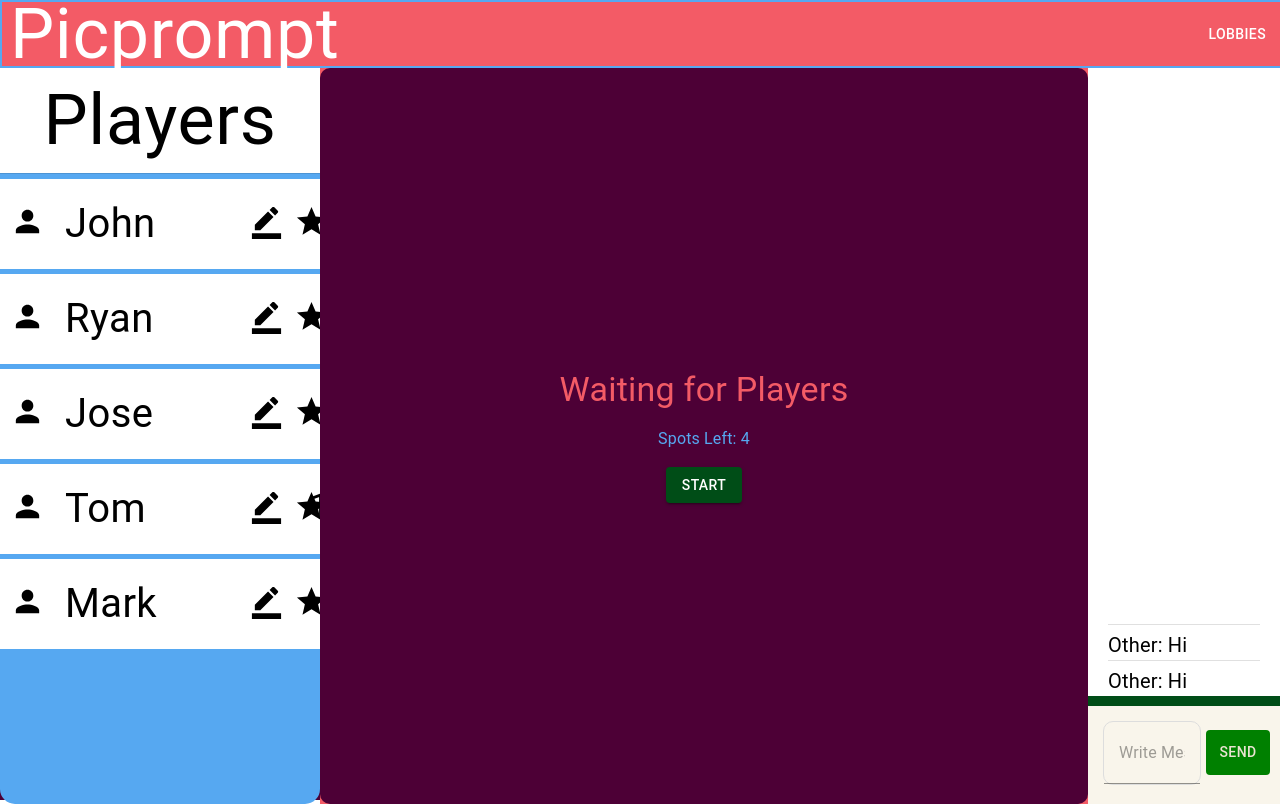
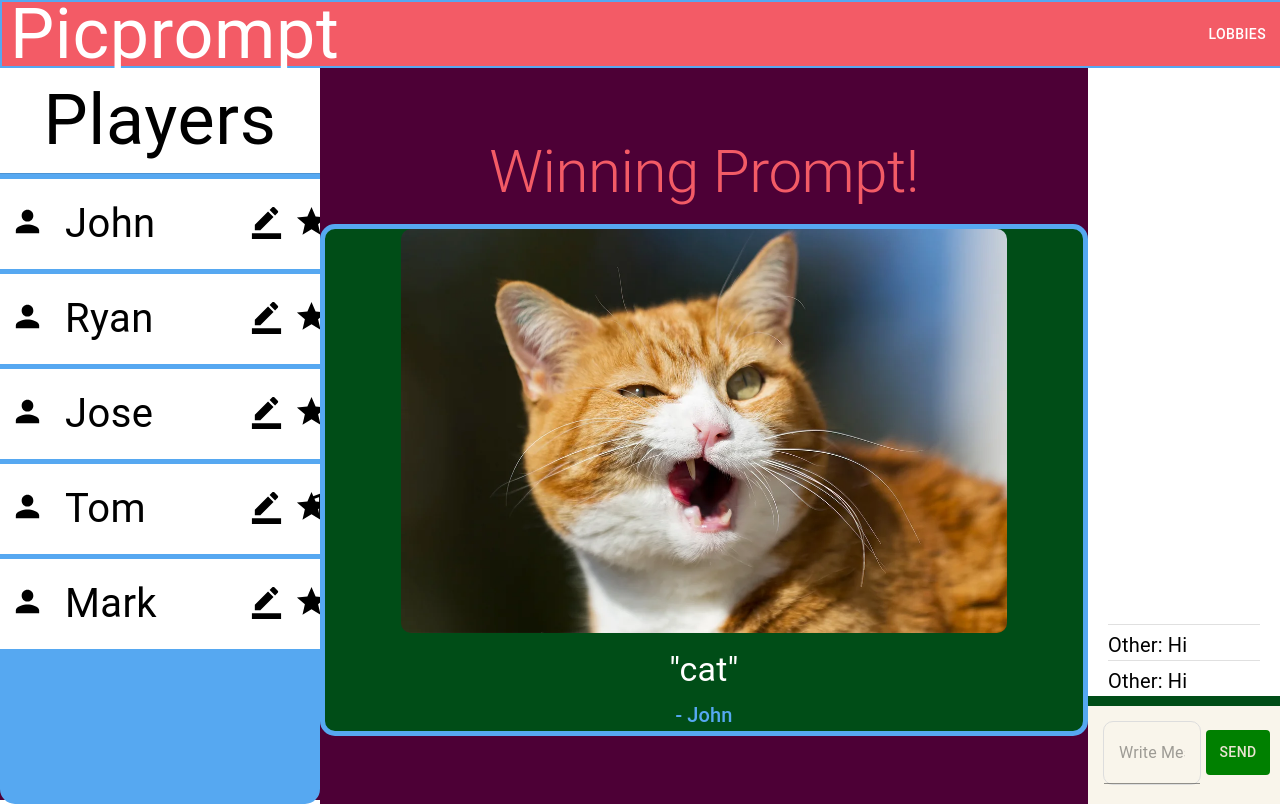
Before and after one commit to dohnnie/se-project, a React (Vite) app in the folder frontend/: page /game in a window 1280 px wide. Built offline with nearby package versions, Linux system fonts and the light colour scheme; no server answers.

Commit message:
Winning Prompt Page Added
Added WinningVoteArea.tsx to display the winning prompt guess for the round.

```diff
--- a/frontend/src/components/GamePage.tsx
+++ b/frontend/src/components/GamePage.tsx
@@ -7,9 +7,9 @@ import ChatFooter from './ChatFooter';
 import GameArea from './GameArea';
 import VotingArea from './VotingArea';
 import WaitingArea from './WaitingArea';
-//import WinningVoteArea from './WinningVoteArea';
+import WinningVoteArea from './WinningVoteArea';
 
-const GamePage = ({ socket, status = 0 }) => {
+const GamePage = ({ socket, status = 5 }) => {
     const navigate = useNavigate();
 
     const playerList = [
@@ -38,8 +38,8 @@ const GamePage = ({ socket, status = 0 }) => {
                 return <WaitingArea/>;
             case 4:
                 return <VotingArea prompts={answers} />;
-                /*case 5:
-                return <WinningVoteArea/>;*/
+                case 5:
+                return <WinningVoteArea winningPrompt={answers[0]} winnerName={playerList[0].name}/>;
             default:
                 return <GameArea status={status} />;
         }
@@ -59,7 +59,8 @@ const GamePage = ({ socket, status = 0 }) => {
                 sx={{
                     bgcolor: '#F35B66',
                     minHeight: '8vh',
-                    minWidth: '100%',
+                    maxHeight: '8vh',
+                    minWidth: '100vw',
                     border: 2,
                     borderColor: '#56A8F1',
                     display: 'flex',
@@ -96,6 +97,7 @@ const GamePage = ({ socket, status = 0 }) => {
                     display: "flex",
                     flexDirection: "row",
                     minHeight: '92vh',
+                    maxHeight: '92vh',
                     minWidth: '100vw',
                     maxWidth: '100vw',
                 }}>
@@ -103,6 +105,7 @@ const GamePage = ({ socket, status = 0 }) => {
                     sx={{
                         bgcolor: '#56A8F1',
                         minHeight: '92vh',
+                        maxHeight: '92vh',
                         minWidth: '10vw',
                         borderRadius: '15px',
                     }}
@@ -126,8 +129,9 @@ const GamePage = ({ socket, status = 0 }) => {
                     sx={{
                         bgcolor: '#F35B66',
                         minHeight: '92vh',
+                        maxHeight: '92vh',
                         minWidth: '60vw',
-                        maxWidth: '60%',
+                        maxWidth: '60vw',
                         flexGrow: 1,
                         justifyConent: "center",
                         alignItems: "center",
@@ -141,8 +145,9 @@ const GamePage = ({ socket, status = 0 }) => {
                         display: "flex",
                         flexDirection: "column",
                         minHeight: '92vh',
-                        minWidth: "15%",
-                        maxWidth: '20%',
+                        maxHeight: '92vh',
+                        minWidth: "15vw",
+                        maxWidth: '15vw',
                         bgcolor: '#004D17',
                         justifyContent: "space-between",
                     }}
--- a/frontend/src/components/WaitingArea.tsx
+++ b/frontend/src/components/WaitingArea.tsx
@@ -39,7 +39,7 @@ const WaitingArea = () => {
                     color: 'white',
                 }}
             >
-                Start
+                Start Now
             </Button>
         </Box>
     );
--- /dev/null
+++ b/frontend/src/components/WinningVoteArea.tsx
@@ -0,0 +1,68 @@
+import React from 'react';
+import { Box, Typography } from '@mui/material';
+
+
+const WinningVoteArea = ({ winningPrompt, winnerName }) => {
+
+    return (
+        <Box
+            sx={{
+                bgcolor: '#4D0036',
+                height: '92vh',
+                display: 'flex',
+                flexDirection: 'column',
+                alignItems: 'center',
+                justifyContent: 'center',
+                color: 'white',
+                textAlign: 'center',
+            }}
+        >
+            <Typography
+                variant="h2"
+                sx={{
+                    mb: 2,
+                    color: '#F35B66',
+                }}>
+                Winning Prompt!
+            </Typography>
+            <Box
+                sx={{
+                    display: 'flex',
+                    flexDirection: 'column',
+                    alignItems: 'center',
+                    justifyContent: 'center',
+                    border: `5px solid #56A8F1`,
+                    borderRadius: '15px',
+                    bgcolor: '#004D17',
+                }}
+            >
+                <img
+                    src="/cat.webp"
+                    alt="Rounds Prompted Picture"
+                    style={{
+                        maxWidth: '80%',
+                        borderRadius: '10px',
+                    }}
+                />
+                <Typography
+                    variant="h4"
+                    sx={{
+                        mt: 2,
+                        color: 'white',
+                    }}>
+                    "{winningPrompt}"
+                </Typography>
+                <Typography
+                    variant="h6"
+                    sx={{
+                        mt: 1,
+                        color: '#56A8F1',
+                    }}>
+                    - {winnerName}
+                </Typography>
+            </Box>
+        </Box>
+    );
+};
+
+export default WinningVoteArea;
```
